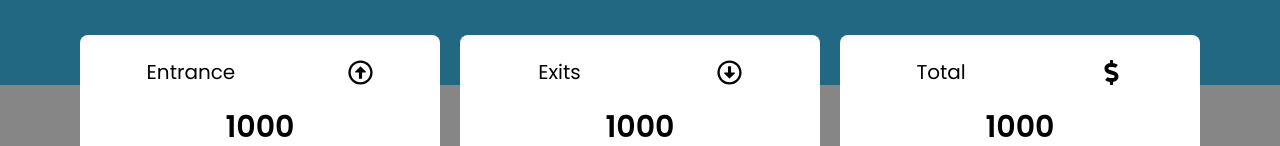
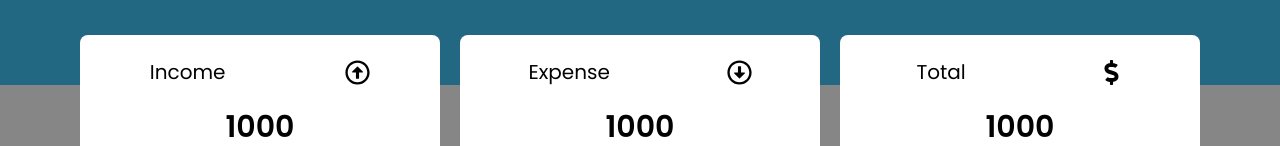
Before and after one commit to kelleymartin872/financial-control, a React (Create React App) app: page / in a window 1280 px wide. Shown: the part 137-283 px from the top of the page. Built offline with nearby package versions, Linux system fonts and the light colour scheme.

Commit message:
Changed card names

```diff
--- a/src/components/Resume/index.js
+++ b/src/components/Resume/index.js
@@ -7,8 +7,8 @@ import {FaRegArrowAltCircleUp, FaRegArrowAltCircleDown, FaDollarSign} from 'reac
 const Resume = () => {
   return (
     <section className='Resume'>
-      <ResumeItem title="Entrance" Icon={FaRegArrowAltCircleUp} value="1000" />
-      <ResumeItem title="Exits" Icon={FaRegArrowAltCircleDown} value="1000" />
+      <ResumeItem title="Income" Icon={FaRegArrowAltCircleUp} value="1000" />
+      <ResumeItem title="Expense" Icon={FaRegArrowAltCircleDown} value="1000" />
       <ResumeItem title="Total" Icon={FaDollarSign} value="1000" />
     </section>
   )
```
